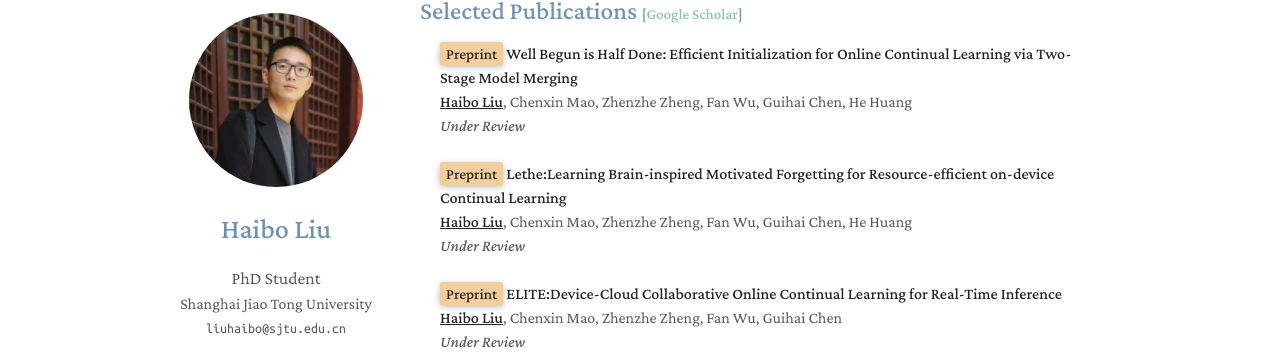
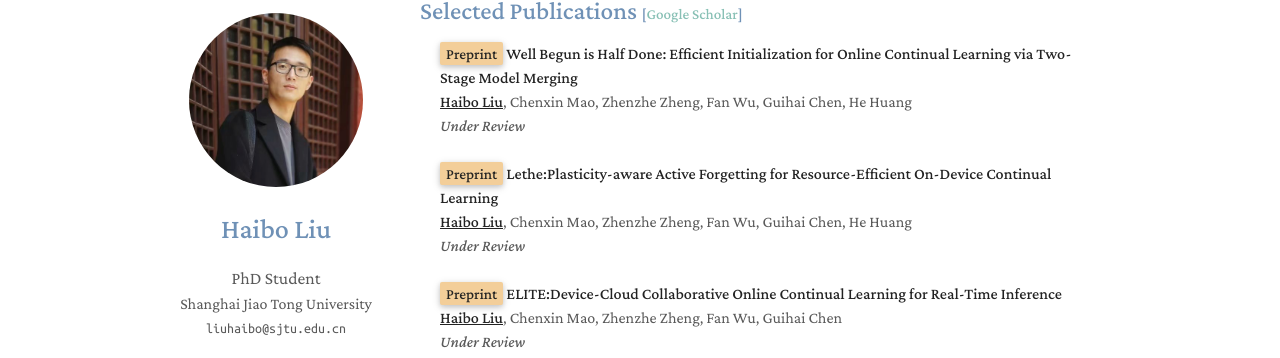
Before and after one commit to liuhaibo919/liuhaibo919.github.io, a Jekyll site: the page built from index.md, in a window 1280 px wide and 900 px high, scrolled down 369 px. Shown: the part 95-453 px from the top of the window. Built offline with Jekyll 4.4.1, drawn with Linux system fonts in a browser that asks for light colours; a style sheet for code colours, icons or effects is not loaded.

Commit message:
Update publications.yml

```diff
--- a/_data/publications.yml
+++ b/_data/publications.yml
@@ -4,7 +4,7 @@ main:
     pub_short: <strong> Preprint</strong>
     pub_detail: Under Review
 
-  - title: "<strong> Lethe:Learning Brain-inspired Motivated Forgetting for Resource-efficient on-device Continual Learning</strong>"
+  - title: "<strong> Lethe:Plasticity-aware Active Forgetting for Resource-Efficient On-Device Continual Learning</strong>"
     authors: <strong> <u>Haibo Liu</u></strong>, Chenxin Mao, Zhenzhe Zheng, Fan Wu, Guihai Chen, He Huang
     pub_short: <strong> Preprint</strong>
     pub_detail: Under Review
```
